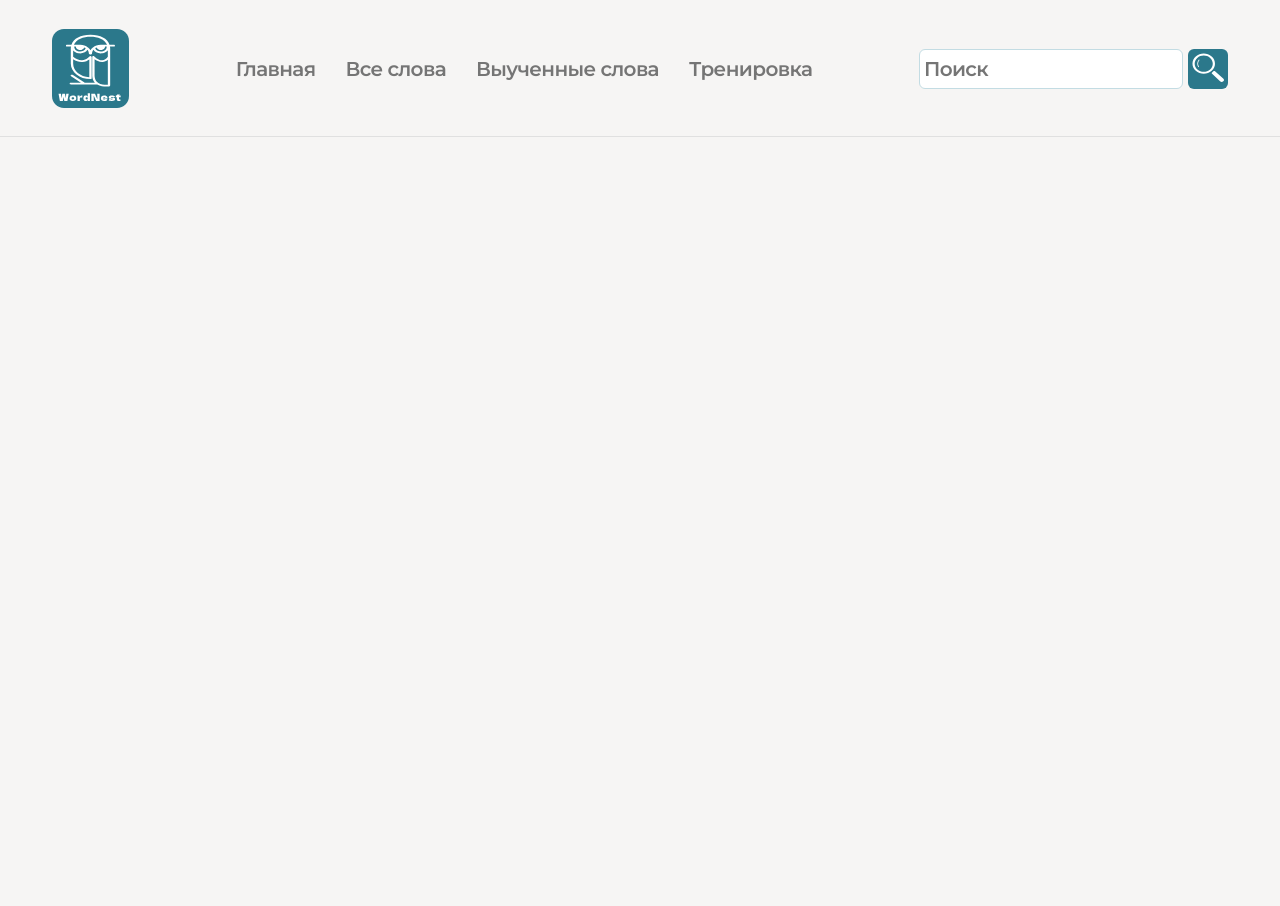
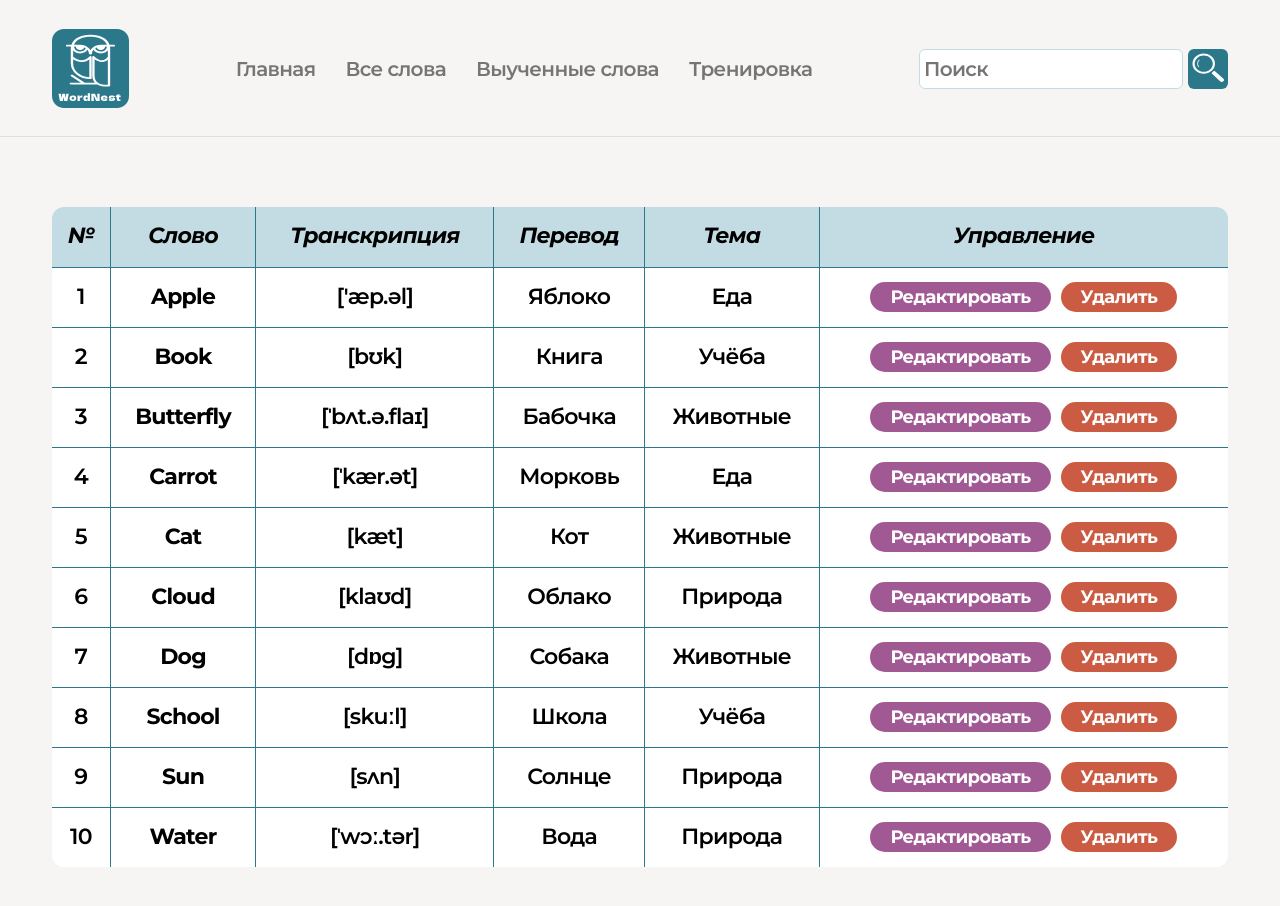
Before and after one commit to anastasiia-avdeeva/WordNest, a React (Vite) app: page / in a window 1280 px wide. Shown: the top 906 px of the page. Before the commit the page ends 800 px from the top, so only its background shows below. Built offline with nearby package versions, Linux system fonts and the light colour scheme; a web font is replaced by a local one.

Commit message:
create MainBlock component and use it in App.jsx

```diff
--- a/src/App.jsx
+++ b/src/App.jsx
@@ -1,9 +1,11 @@
+import { MainBlock } from "./components/mainBlock/MainBlock";
 import { SiteHeader } from "./components/siteHeader/SiteHeader";
 
 function App() {
   return (
     <>
       <SiteHeader />
+      <MainBlock />
     </>
   );
 }
--- /dev/null
+++ b/src/components/mainBlock/MainBlock.jsx
@@ -0,0 +1,11 @@
+import React from "react";
+import { WordTable } from "../wordTable/WordTable";
+import styles from "./MainBlock.module.scss";
+
+export const MainBlock = () => {
+  return (
+    <main className={styles.main}>
+      <WordTable />
+    </main>
+  );
+};
--- /dev/null
+++ b/src/components/mainBlock/MainBlock.module.scss
@@ -0,0 +1,5 @@
+.main {
+  margin: 50px auto;
+  padding: 20px;
+  width: 95%;
+}
```
